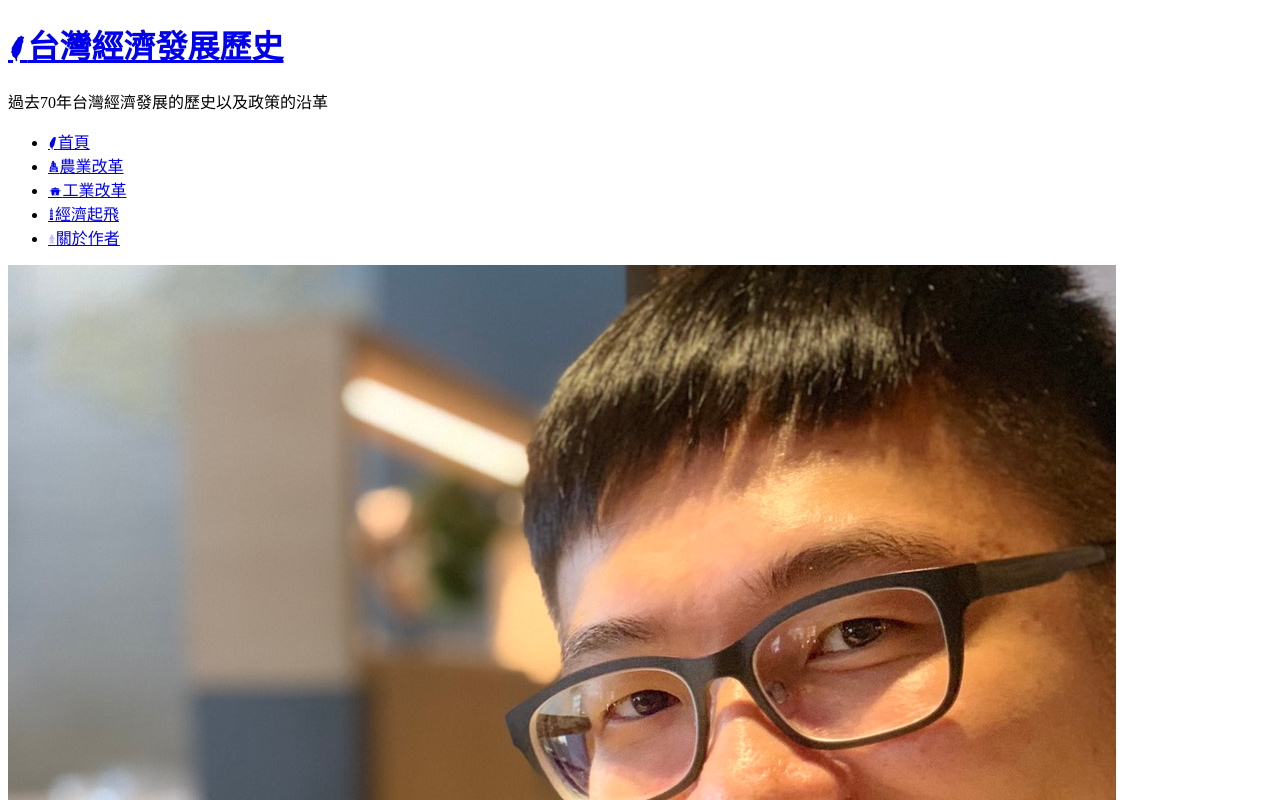
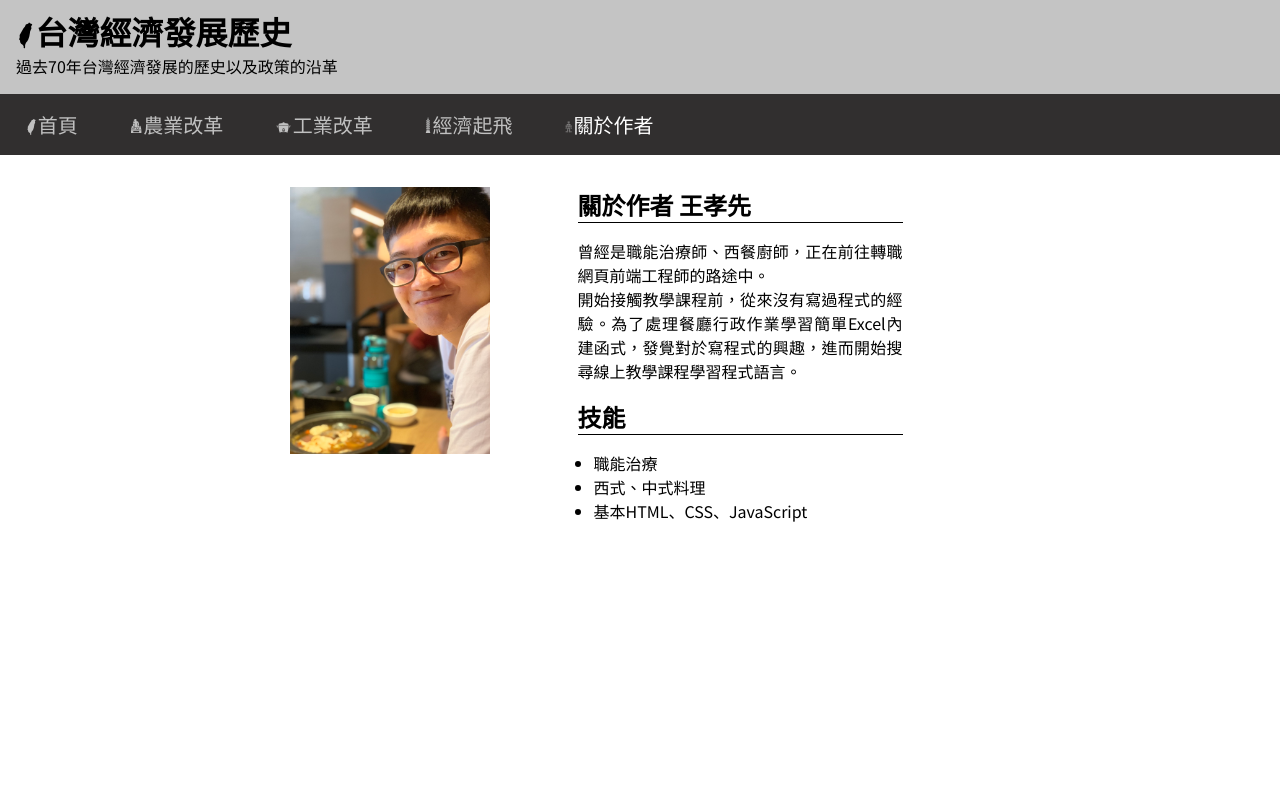
Before and after one commit to benwanghsien/taiwan-project, a website: page about.html in a window 1280 px wide. Shown: the top 800 px of the page. Drawn offline with nearby package versions, Linux system fonts and the light colour scheme; files that its build step writes are made by us from their sources; the site is published under a folder, as on GitHub Pages, so addresses that start at the root find nothing.

Commit message:
change nav path

```diff
--- a/about.html
+++ b/about.html
@@ -13,7 +13,7 @@
     <link rel="preconnect" href="https://fonts.gstatic.com" crossorigin>
     <link href="https://fonts.googleapis.com/css2?family=Noto+Sans+TC&display=swap" rel="stylesheet">
     <link rel="stylesheet" href="./icon/twicon.css">
-    <link rel="stylesheet" href="/style.css">
+    <link rel="stylesheet" href="./style.css">
     <link rel="icon" href="./icon/taiwanIcon.png" />
 </head>
 
@@ -21,13 +21,13 @@
     <div class="header">
         <div class="logo">
             <h1>
-                <a href="/"><i class="twicon-main-island"></i>台灣經濟發展歷史</a>
+                <a href="./index.html"><i class="twicon-main-island"></i>台灣經濟發展歷史</a>
             </h1>
             <p>過去70年台灣經濟發展的歷史以及政策的沿革</p>
         </div>
         <div class="nav">
             <ul>
-                <li><a href="/"><i class="twicon-main-island"></i>首頁</a></li>
+                <li><a href="./index.html"><i class="twicon-main-island"></i>首頁</a></li>
                 <li><a href="./agriculture.html"><i class="twicon-hy-statue"></i>農業改革</a></li>
                 <li><a href="./industry.html"><i class="twicon-electric-pot"></i>工業改革</a></li>
                 <li><a href="./economy.html"><i class="twicon-taipei101"></i>經濟起飛</a></li>
```
Also changed, not shown: agriculture.html (+3 -3 lines), economy.html (+3 -3 lines), index.html (+3 -3 lines), industry.html (+3 -3 lines), package.json (added, +12 -0 lines), 1 other file.
